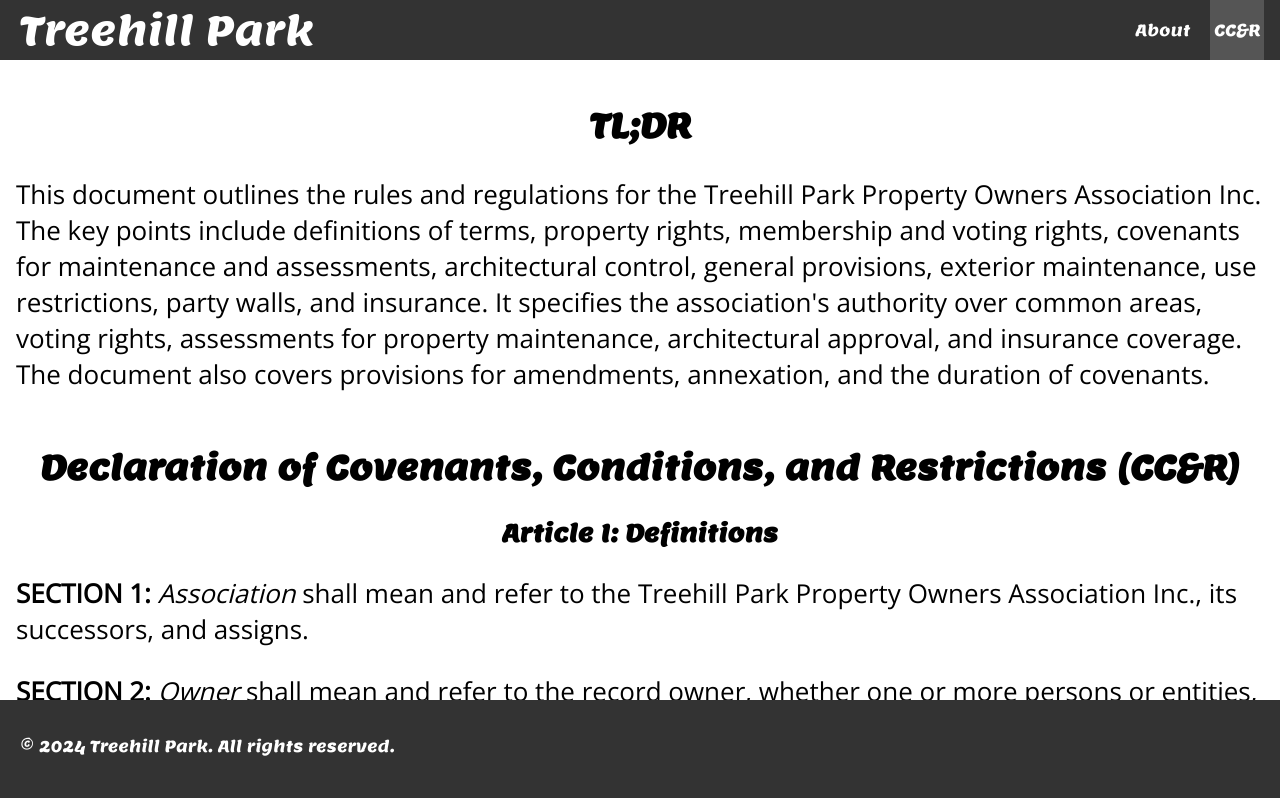
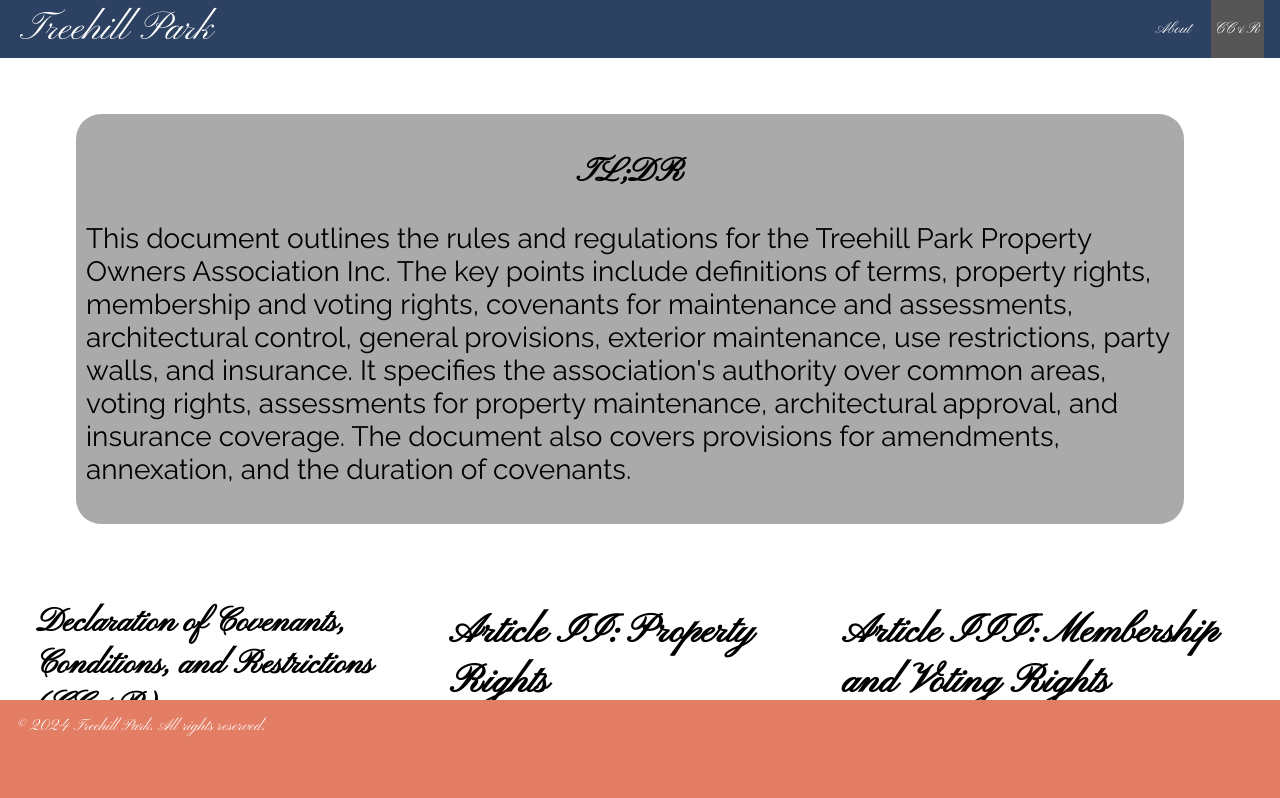
Before and after one commit to jchulsey/treehill-park-condos, a React (Create React App) app: page /ccr in a window 1280 px wide. Shown: the top 798 px of the page. Built offline with nearby package versions, Linux system fonts and the light colour scheme.

Commit message:
Added some color and styling

```diff
--- a/public/index.html
+++ b/public/index.html
@@ -3,7 +3,7 @@
   <head>
     <meta charset="utf-8" />
     <link rel="icon" href="%PUBLIC_URL%/favicon.ico" />
-    <link rel="stylesheet" href="https://fonts.googleapis.com/css?family=Open+Sans|Lemon">
+    <link rel="stylesheet" href="https://fonts.googleapis.com/css?family=Pinyon+Script|Raleway">
     <meta name="viewport" content="width=device-width, initial-scale=1" />
     <meta name="theme-color" content="#000000" />
     <meta name="description" content="Web site created using create-react-app"/>
--- a/src/pages/CCR.js
+++ b/src/pages/CCR.js
@@ -3,17 +3,23 @@ import TLDR from './components/TLDRCard';
 export default function CCR() {
     return (
         <div className="ccr">
+
             <TLDR />
+            <div className='grid-container'>
             <article>
                 <h1>Declaration of Covenants, Conditions, and Restrictions (CC&R)</h1>
                 <h2>Article I: Definitions</h2>
 
+                <div>
                 <section>
                     <p><strong>SECTION 1: </strong>
                         <em>Association</em> shall mean and refer to the Treehill Park Property Owners Association Inc., its successors,
                         and assigns.
                     </p>
                 </section>
+                </div>
+
+
 
                 <section>
                     <p><strong>SECTION 2: </strong>
@@ -377,6 +383,7 @@ export default function CCR() {
                 </section>
 
             </article>
+            </div>
         </div>
     );
 }
--- a/src/pages/Home.js
+++ b/src/pages/Home.js
@@ -2,7 +2,7 @@ import LearnMoreButton from './components/LearnMoreButton';
 
 export default function Home() {
     return (
-        <div className="welcome" >
+        <div className="img-container" >
             <>
             <LearnMoreButton />
             </>
--- a/src/pages/components/LearnMoreButton.js
+++ b/src/pages/components/LearnMoreButton.js
@@ -14,7 +14,7 @@ const LearnMoreButton = () => {
       {!hideButton && <button className= "button" onClick={handleButtonClick}>Learn More!</button>}
 
       {showWelcomeMessage && (
-        <div>
+        <div className='greeting'>
           <h2>Welcome to Treehill Park Condos!</h2>
           <p>
             Thank you for your interest in Treehill Park! We are a 51 member condo association located in the
--- a/src/pages/components/TLDRCard.js
+++ b/src/pages/components/TLDRCard.js
@@ -1,7 +1,8 @@
 export default function TLDR() {
     return (
-        <div className="cards">
-            <article className="card">
+        <div className="grid-container">
+            <div className="cards">
+            <article className="left">
                 <h1>TL;DR</h1>
                     <p>
                     This document outlines the rules and regulations for the Treehill Park Property Owners Association Inc.
@@ -12,6 +13,7 @@ export default function TLDR() {
                     amendments, annexation, and the duration of covenants.
                     </p>
             </article>
+            </div>
         </div>
     )
 }
--- a/src/styles.css
+++ b/src/styles.css
@@ -4,17 +4,86 @@
 
 body {
     margin: 0;
-    font-family: 'Lemon', -apple-system, BlinkMacSystemFont, 'Segoe UI', 'Roboto', 'Oxygen',
+    font-family: 'Pinyon Script', 'Raleway', -apple-system, BlinkMacSystemFont, 'Segoe UI', 'Roboto', 'Oxygen',
     'Ubuntu', 'Cantarell', 'Fira Sans', 'Droid Sans', 'Helvetica Neue',
     sans-serif;
     -webkit-font-smoothing: antialiased;
-  -moz-osx-font-smoothing: grayscale;
+    -moz-osx-font-smoothing: grayscale;
 }
 
-.welcome {
+h2 {
+    display: flex;
+    flex-direction: column;
+    align-items: center;
+    justify-content: center;
+    font-size: 40px;
+}
+
+.greeting p {
+    font-family: 'Raleway';
+    background-color: #f1f1f1;
+    border-radius: 25px;
+    padding: 10px;
+    text-align: left;
+}
+
+.header {
+    grid-area: header;
+    border-radius: 25px;
+    background-color: #f1f1f1;
+    padding: 30px;
+    text-align: center;
+    font-size: 35px;
+}
+
+.grid-container {
+    display: grid;
+    grid-template-areas:
+      'header header header'
+      'left middle right'
+      'footer footer footer';
+    grid-column-gap: 10px;
+    padding: 10px 20px;
+  }
+
+.left,
+.middle,
+.right {
+    border-radius: 25px;
+    padding: 10px;
+}
+
+.left {
+    grid-area: left;
+    background-color: #aaa;
+}
+
+.middle {
+    grid-area: middle;
+    background-color: #bbb;
+}
+
+.right {
+    grid-area: right;
+    background-color: #ccc;
+}
+
+@media (max-width: 600px) {
+    .grid-container  {
+        grid-template-areas:
+            'header header header header header header'
+            'left left left left left left'
+            'middle middle middle middle middle middle'
+            'right right right right right right'
+            'footer footer footer footer footer footer';
+    }
+}
+
+.img-container {
+    border-radius: 15px;
     background-image: url("http://localhost:3000/sherwood-map-orange-marker.png");
     background-size: cover;
-    height: 100vh;
+    height: 75vh;
 }
 
 .center {
@@ -24,16 +93,16 @@ body {
     left: 50%;
     -ms-transform: translate(-50%, -50%);
     transform: translate(-50%, -50%);
-  }
+}
 
-  .footer {
-    background-color: #333;
+.footer {
+    background-color: #E37D64;
     color: white;
     display: flex;
     justify-content: space-between;
     align-items: stretch;
     gap: 2rem;
-    padding: 20px;
+    padding: 0 1rem;
     text-align: center;
     position: fixed;
     bottom: 0;
@@ -42,7 +111,7 @@ body {
 }
 
 .nav {
-    background-color: #333;
+    background-color: #2D4262;
     color: white;
     display: flex;
     justify-content: space-between;
@@ -53,7 +122,6 @@ body {
 
 .site-title {
     font-size: 2.5rem;
-    font-family: 'Lemon'
 }
 
 .nav ul {
@@ -85,7 +153,7 @@ body {
     margin: 1rem;
 }
 
-.container h1 {
+h1 {
     font-size: 2.1rem;
     display: flex;
     flex-direction: column;
@@ -93,27 +161,29 @@ body {
     justify-content: center;
 }
 
-.container h2 {
+.ccr p {
+    font-size: calc(20px + 1vmin);
+    font-family: 'Raleway';
     display: flex;
-    flex-direction: column;
-    align-items: center;
-    justify-content: center;
-}
-
-.ccr p {
-    font-size: calc(10px + 2vmin);
-    font-family: 'Open Sans';
+    flex-wrap: wrap;
 }
 
 .cards {
     display: flex;
     flex-wrap: wrap;
     justify-content: space-between;
+    border-radius: 25px;
+    width: auto;
+    /* border: 5px solid #333; */
+    padding: 10px 20px;
+    margin: 20px;
 }
 
+
+
 .button {
-    background-color: #ddd;
-    font-family: 'Lemon';
+    background-color: #D1FFD6;
+    font-family: 'Raleway';
     border: none;
     color: black;
     padding: 10px 20px;
```
